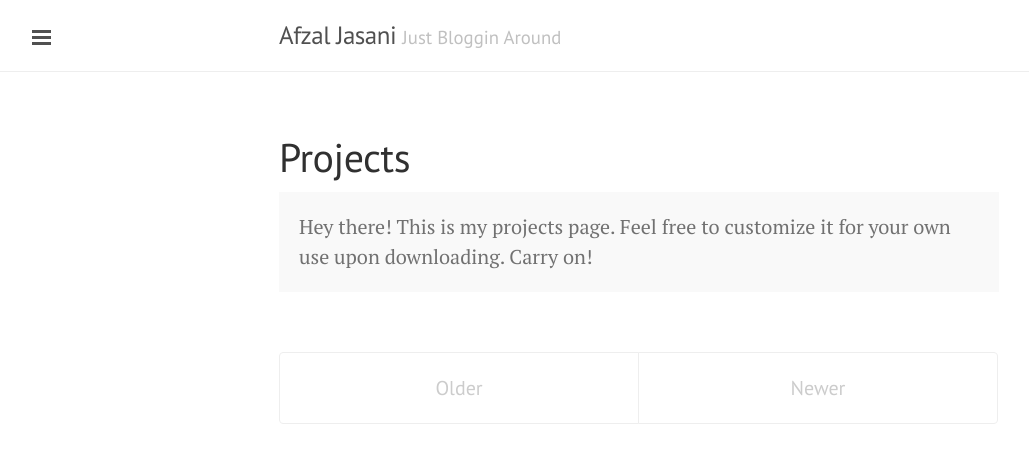
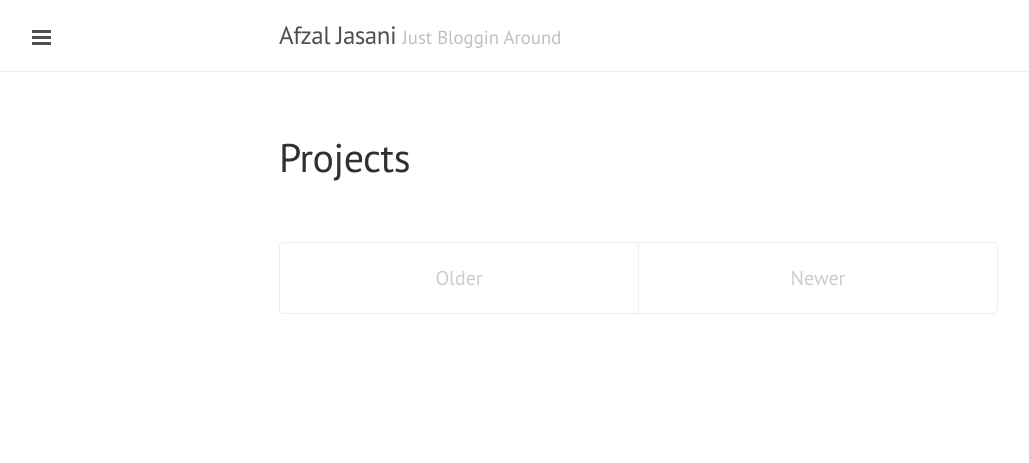
Before and after one commit to afzaljasani/aj786123.github.io, a Jekyll site: the page built from projects.md, in a window 1280 px wide. Shown: the top 463 px of the page, without its empty margins (1-1030 px from the left). Built offline with Jekyll 4.4.1, drawn with Linux system fonts in a browser that asks for light colours; Markdown is read by kramdown in place of the engine named in the settings.

Commit message:
projects layout updated

```diff
--- a/projects.md
+++ b/projects.md
@@ -3,22 +3,19 @@ layout: page
 title: Projects
 ---
 
-<p class="message">
-  Hey there! This is my projects page. Feel free to customize it for your own use upon downloading. Carry on!
-</p>
 
-<div class="posts">
-  {% for post in paginator.posts %}
-  <div class="post">
-    <h1 class="post-title">
-      <a href="{{ post.url }}">
-        {{ post.title }}
+<div class="project">
+  {% for project in paginator.projects %}
+  <div class="project">
+    <h1 class="project-title">
+      <a href="{{ project.url }}">
+        {{ project.title }}
       </a>
     </h1>
 
-    <span class="post-date">{{ post.date | date_to_string }}</span>
+    <span class="project-date">{{ project.date | date_to_string }}</span>
 
-    {{ post.content }}
+    {{ project.content }}
   </div>
   {% endfor %}
 </div>
```
Also changed, not shown: _projects/2014-06-13-Testing.md (+1 -1 lines).
